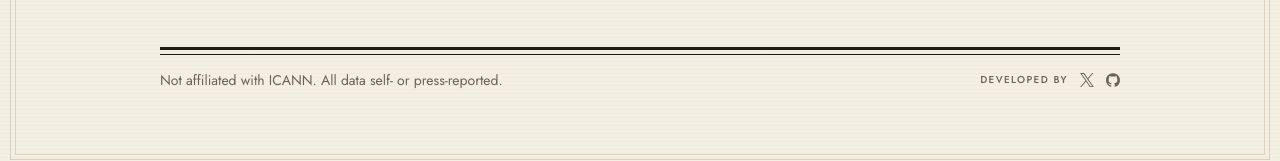
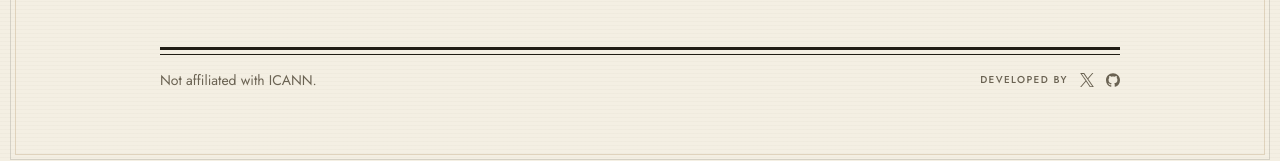
Before and after one commit to aslobodnik/stringscout, a Next.js app: page / in a window 1280 px wide. Shown: the part 1624-1785 px from the top of the page. Built offline with nearby package versions, Linux system fonts and the light colour scheme.

Commit message:
drop the footer's data note
Claude-Session: https://claude.ai/code/session_018q68KnxQmgs9zt42TnKv7T

```diff
--- a/components/Footer.tsx
+++ b/components/Footer.tsx
@@ -47,7 +47,7 @@ export default function Footer() {
   return (
     <footer className="mt-auto double-rule pt-5 text-sm text-ink-soft flex flex-wrap items-center gap-x-6 gap-y-3">
       <p className="max-w-xl">
-        Not affiliated with ICANN. All data self- or press-reported.
+        Not affiliated with ICANN.
       </p>
       <div className="flex items-center gap-3 ml-auto">
         <span className="label !text-[10px] !tracking-[0.14em]">Developed by</span>
```
